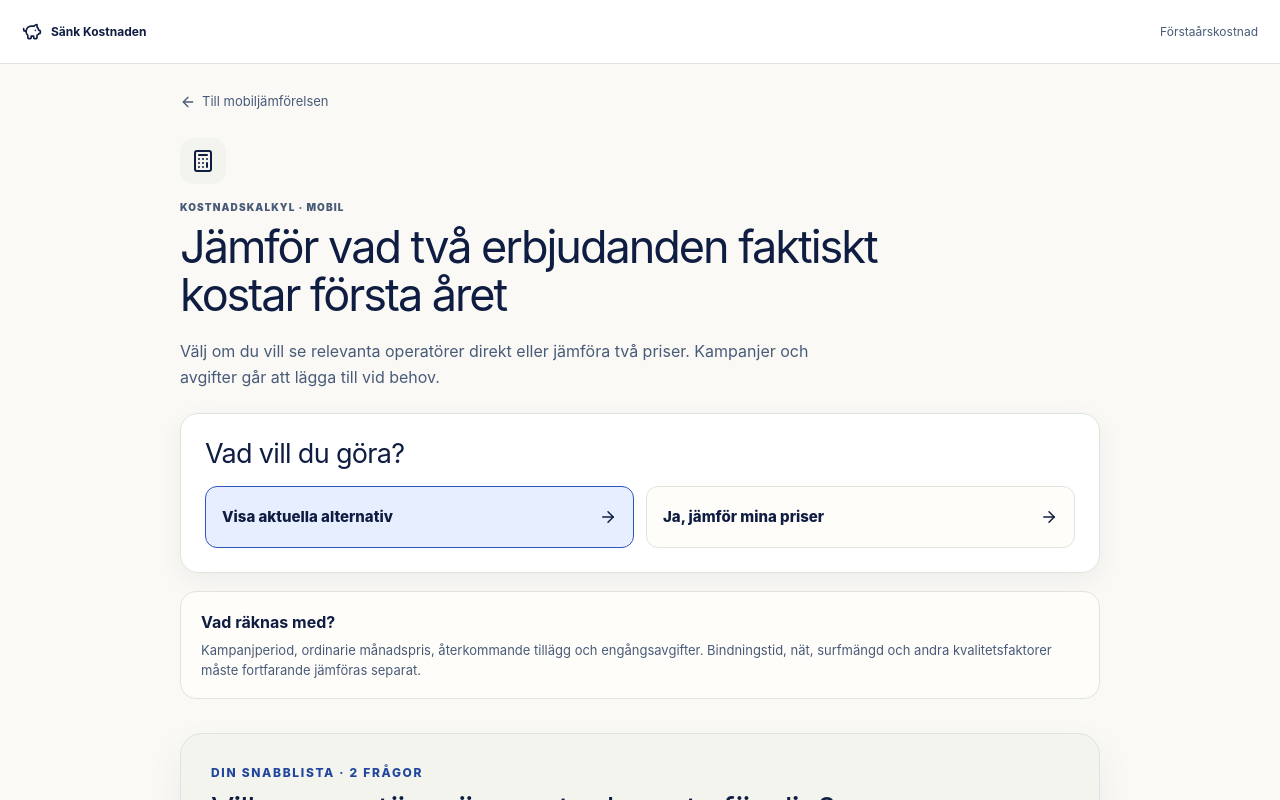
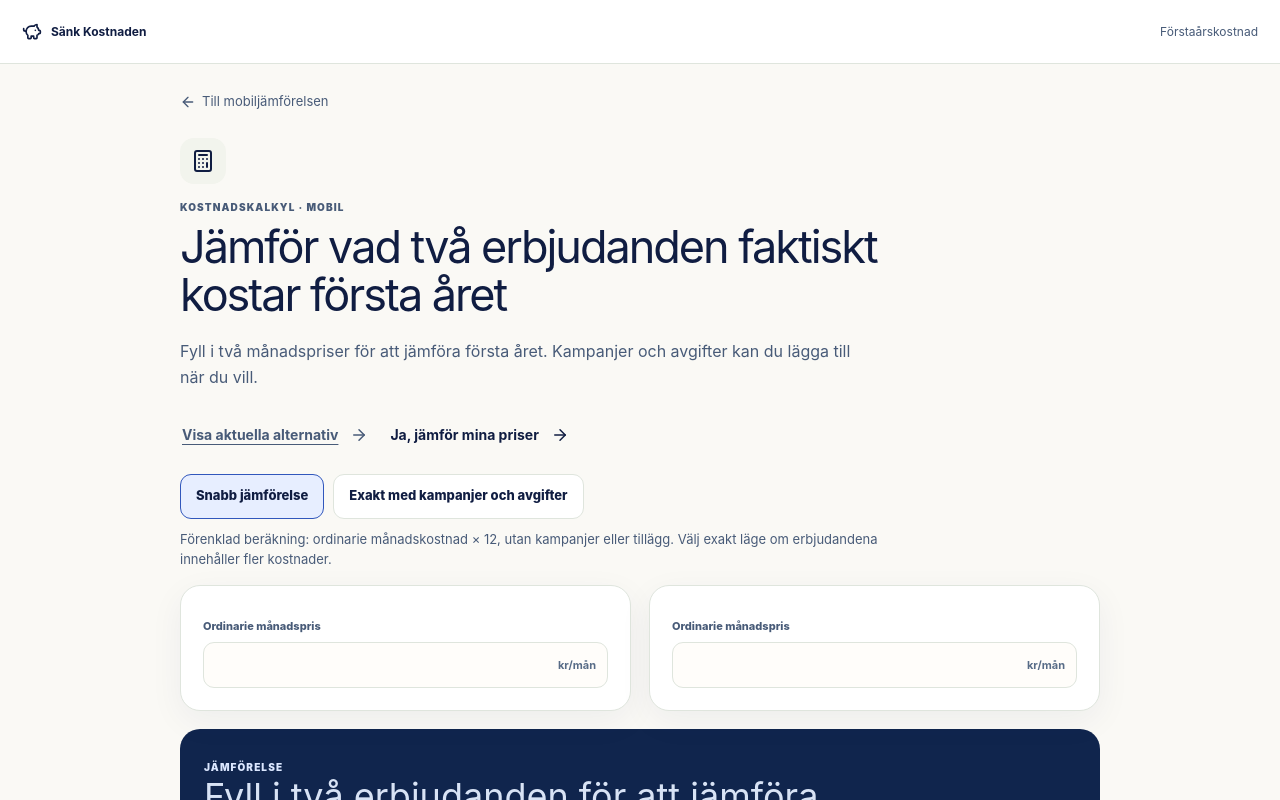
Before and after one commit to arvidlandin-cpu/sankkostnaden, a Next.js app: page /verktyg/forstaarskostnad in a window 1280 px wide. Shown: the top 800 px of the page. Built offline with nearby package versions, Linux system fonts and the light colour scheme.

Commit message:
fix: open commercial calculators directly at price inputs

```diff
--- a/components/experiments/FirstYearCostCalculator.tsx
+++ b/components/experiments/FirstYearCostCalculator.tsx
@@ -9,6 +9,7 @@ import FirstYearTimeline from '../FirstYearTimeline';
 type Offer = FirstYearCostInput & { name: string };
 
 type Props = {
+  initialJourney?: 'choose' | 'prices';
   commercial?: boolean;
   commercialHref?: string;
   commercialLabel?: string;
@@ -147,6 +148,7 @@ function OfferCard({
 }
 
 export default function FirstYearCostCalculator({
+  initialJourney = 'choose',
   commercial = false,
   commercialHref,
   commercialLabel = 'Se aktuella alternativ',
@@ -168,7 +170,7 @@ export default function FirstYearCostCalculator({
 
   const [a, setA] = useState<Offer>(emptyOffer('Alternativ A'));
   const [b, setB] = useState<Offer>(emptyOffer('Alternativ B'));
-  const [journey, setJourney] = useState<'choose' | 'prices' | 'partners'>('choose');
+  const [journey, setJourney] = useState<'choose' | 'prices' | 'partners'>(initialJourney);
   const [advanced, setAdvanced] = useState(false);
   const readyTracked = useRef(false);
 
@@ -213,11 +215,11 @@ export default function FirstYearCostCalculator({
           <div className={styles.icon}><Calculator size={24} /></div>
           <p className={styles.kicker}>{commercial ? 'KOSTNADSKALKYL · ' + categoryLabel : 'PROTOTYP · ABONNEMANG'}</p>
           <h1>Jämför vad två erbjudanden faktiskt kostar första året</h1>
-          <p>Välj om du vill se relevanta operatörer direkt eller jämföra två priser. Kampanjer och avgifter går att lägga till vid behov.</p>
+          <p>{initialJourney === 'prices' ? 'Fyll i två månadspriser för att jämföra första året. Kampanjer och avgifter kan du lägga till när du vill.' : 'Välj om du vill se relevanta operatörer direkt eller jämföra två priser. Kampanjer och avgifter går att lägga till vid behov.'}</p>
         </section>
 
-        <section className={styles.start} data-testid='first-year-start'>
-          <h2>Vad vill du göra?</h2>
+        <section className={initialJourney === 'prices' ? styles.startCompact : styles.start} data-testid='first-year-start' aria-label='Växla mellan prisberäkning och partneralternativ'>
+          {initialJourney === 'choose' && <h2>Vad vill du göra?</h2>}
           <div className={styles.startChoices}>
             <button type='button' aria-pressed={journey === 'partners'} onClick={() => {setJourney('partners');emitAnalyticsEvent('first_year_start_path',{source,category,path:'partners'});}}>Visa aktuella alternativ <ArrowRight size={18}/></button>
             <button type='button' aria-pressed={journey === 'prices'} onClick={() => {setJourney('prices');emitAnalyticsEvent('first_year_start_path',{source,category,path:'prices'});}}>Ja, jämför mina priser <ArrowRight size={18}/></button>
--- a/pages/verktyg/forstaarskostnad-bredband.tsx
+++ b/pages/verktyg/forstaarskostnad-bredband.tsx
@@ -12,6 +12,7 @@ export default function BroadbandFirstYearCostPage(){
     </Head>
     <FirstYearCostCalculator
       commercial
+      initialJourney='prices'
       category='bredband'
       source='broadband_first_year_cost'
       commercialHref='#commercial-broadband-options'
--- a/pages/verktyg/forstaarskostnad.tsx
+++ b/pages/verktyg/forstaarskostnad.tsx
@@ -13,6 +13,7 @@ export default function FirstYearCostCommercialPage() {
       </Head>
       <FirstYearCostCalculator
         commercial
+        initialJourney='prices'
         source='mobile_first_year_cost'
         commercialHref='#commercial-mobile-options'
         commercialLabel='Se aktiva mobilalternativ'
--- a/styles/FirstYearCostCalculator.module.css
+++ b/styles/FirstYearCostCalculator.module.css
@@ -316,6 +316,11 @@
 .startChoices button{display:flex;align-items:center;justify-content:space-between;gap:12px;text-align:left;min-height:62px;padding:14px 16px;border:1px solid var(--sk-line);border-radius:12px;background:var(--sk-surface-raised);color:var(--sk-ink);font:inherit;font-size:15px;font-weight:800;cursor:pointer}
 .startChoices button:first-child{background:var(--sk-choice-selected);border-color:var(--sk-choice-border)}
 .startChoices button[aria-pressed='true']{background:var(--sk-choice-selected);border-color:var(--sk-choice-border);box-shadow:inset 0 0 0 1px var(--sk-choice-border)}
+.startCompact{margin:0 0 15px;padding:0;border:0;background:transparent}
+.startCompact .startChoices{display:flex;flex-wrap:wrap;gap:8px 18px}
+.startCompact .startChoices button{min-height:44px;padding:8px 2px;border:0;border-radius:0;background:transparent;box-shadow:none;font-size:14px;font-weight:700;color:var(--sk-ink-muted);text-decoration:underline;text-underline-offset:4px}
+.startCompact .startChoices button:first-child{background:transparent;border-color:transparent}
+.startCompact .startChoices button[aria-pressed='true']{background:transparent;border-color:transparent;box-shadow:none;color:var(--sk-ink);text-decoration:none}
 .directPartners>p{font-size:14px;line-height:1.6;color:var(--sk-ink-muted);max-width:670px}
 .directAction{display:inline-flex;justify-content:space-between;align-items:center;gap:20px;min-height:48px;padding:0 18px;border-radius:11px;background:var(--sk-action);color:var(--sk-action-ink);font-weight:850;text-decoration:none}
 .smallPrint{font-size:12px!important}
```
Also changed, not shown: 2 other files (tests, documents, lock files or other folders).
